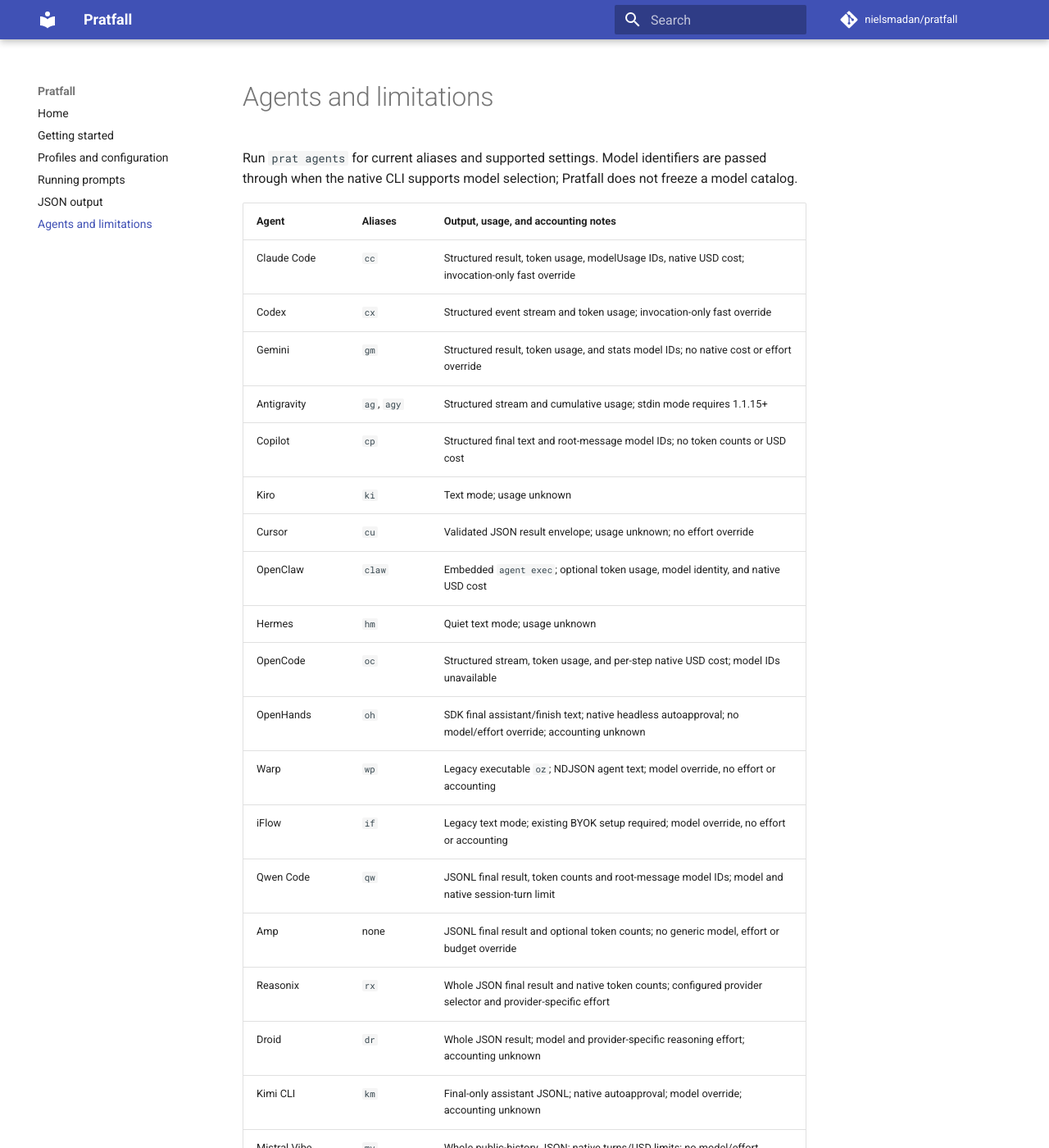
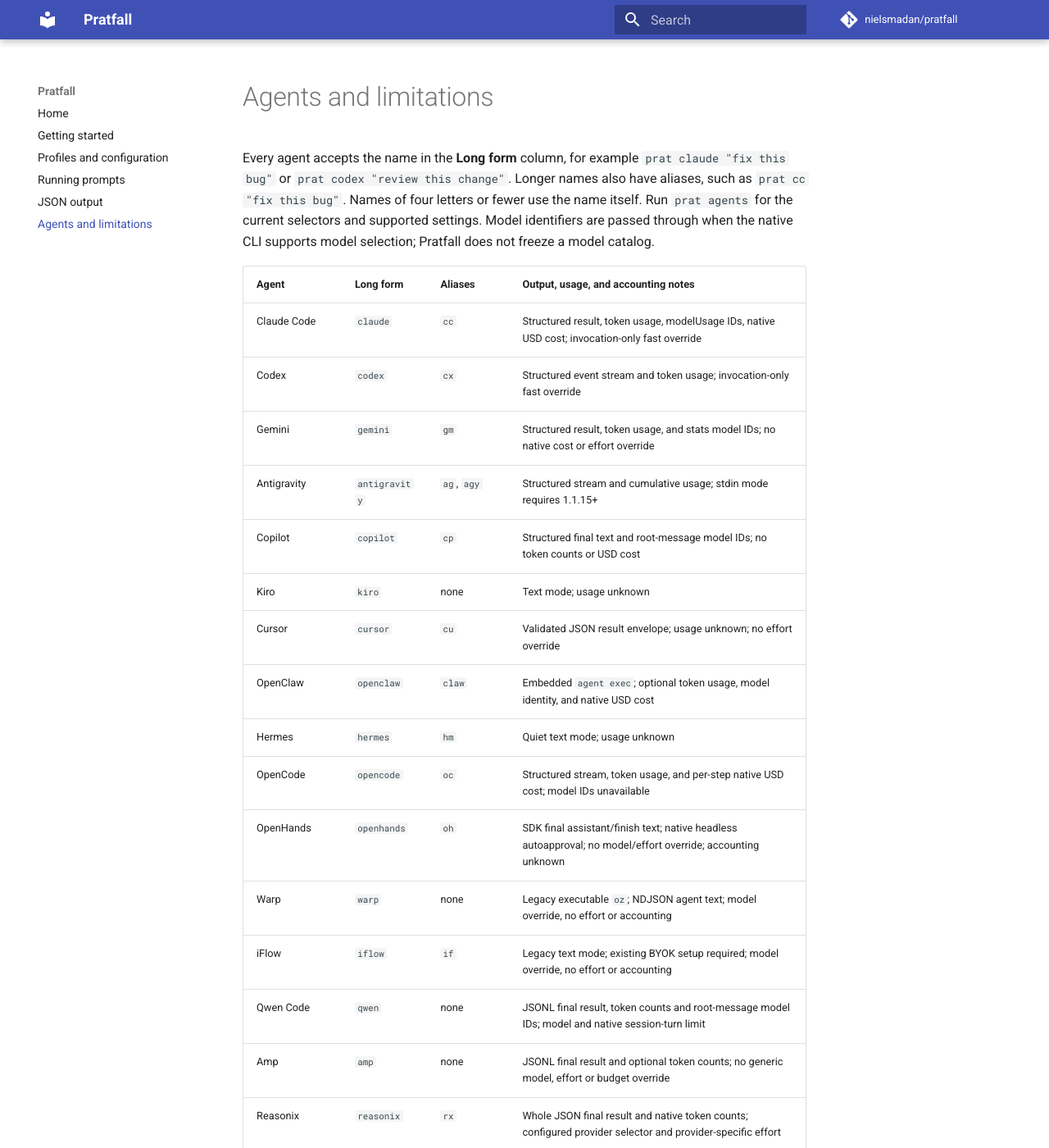
Before and after one commit to nielsmadan/pratfall, an MkDocs documentation site: the page built from docs/user/agents.md, in a window 1280 px wide and 1400 px high. Shown: the whole window at 82% size. Built offline with MkDocs 1.6.1 and Material for MkDocs 9.7.7, drawn with Linux system fonts in a browser that asks for light colours; comment, search, counter and statistics services are not loaded; some of the changed text lies outside the part shown.

Commit message:
feat: simplify agent selectors

```diff
--- a/docs/user/agents.md
+++ b/docs/user/agents.md
@@ -1,32 +1,35 @@
 # Agents and limitations
 
-Run `prat agents` for current aliases and supported settings. Model identifiers are passed through
-when the native CLI supports model selection; Pratfall does not freeze a model catalog.
+Every agent accepts the name in the **Long form** column, for example `prat claude "fix this bug"`
+or `prat codex "review this change"`. Longer names also have aliases, such as `prat cc "fix this bug"`.
+Names of four letters or fewer use the name itself. Run `prat agents` for the current selectors and
+supported settings. Model identifiers are passed through when the native CLI supports model
+selection; Pratfall does not freeze a model catalog.
 
-| Agent | Aliases | Output, usage, and accounting notes |
-| --- | --- | --- |
-| Claude Code | `cc` | Structured result, token usage, modelUsage IDs, native USD cost; invocation-only fast override |
-| Codex | `cx` | Structured event stream and token usage; invocation-only fast override |
-| Gemini | `gm` | Structured result, token usage, and stats model IDs; no native cost or effort override |
-| Antigravity | `ag`, `agy` | Structured stream and cumulative usage; stdin mode requires 1.1.15+ |
-| Copilot | `cp` | Structured final text and root-message model IDs; no token counts or USD cost |
-| Kiro | `ki` | Text mode; usage unknown |
-| Cursor | `cu` | Validated JSON result envelope; usage unknown; no effort override |
-| OpenClaw | `claw` | Embedded `agent exec`; optional token usage, model identity, and native USD cost |
-| Hermes | `hm` | Quiet text mode; usage unknown |
-| OpenCode | `oc` | Structured stream, token usage, and per-step native USD cost; model IDs unavailable |
-| OpenHands | `oh` | SDK final assistant/finish text; native headless autoapproval; no model/effort override; accounting unknown |
-| Warp | `wp` | Legacy executable `oz`; NDJSON agent text; model override, no effort or accounting |
-| iFlow | `if` | Legacy text mode; existing BYOK setup required; model override, no effort or accounting |
-| Qwen Code | `qw` | JSONL final result, token counts and root-message model IDs; model and native session-turn limit |
-| Amp | none | JSONL final result and optional token counts; no generic model, effort or budget override |
-| Reasonix | `rx` | Whole JSON final result and native token counts; configured provider selector and provider-specific effort |
-| Droid | `dr` | Whole JSON result; model and provider-specific reasoning effort; accounting unknown |
-| Kimi CLI | `km` | Final-only assistant JSONL; native autoapproval; model override; accounting unknown |
-| Mistral Vibe | `mv` | Whole public-history JSON; native turns/USD limits; no model/effort override or accounting |
-| Crush | `cr` | Quiet text capture; local run autoapproval; model override; accounting unknown |
-| Devin | `dv` | Print text capture; requires trusted workspace; model override; accounting unknown |
-| Cortex Code / CoCo | `co` | Exec text capture; Snowflake connection required; model/effort/turns; accounting unknown |
+| Agent | Long form | Aliases | Output, usage, and accounting notes |
+| --- | --- | --- | --- |
+| Claude Code | `claude` | `cc` | Structured result, token usage, modelUsage IDs, native USD cost; invocation-only fast override |
+| Codex | `codex` | `cx` | Structured event stream and token usage; invocation-only fast override |
+| Gemini | `gemini` | `gm` | Structured result, token usage, and stats model IDs; no native cost or effort override |
+| Antigravity | `antigravity` | `ag`, `agy` | Structured stream and cumulative usage; stdin mode requires 1.1.15+ |
+| Copilot | `copilot` | `cp` | Structured final text and root-message model IDs; no token counts or USD cost |
+| Kiro | `kiro` | none | Text mode; usage unknown |
+| Cursor | `cursor` | `cu` | Validated JSON result envelope; usage unknown; no effort override |
+| OpenClaw | `openclaw` | `claw` | Embedded `agent exec`; optional token usage, model identity, and native USD cost |
+| Hermes | `hermes` | `hm` | Quiet text mode; usage unknown |
+| OpenCode | `opencode` | `oc` | Structured stream, token usage, and per-step native USD cost; model IDs unavailable |
+| OpenHands | `openhands` | `oh` | SDK final assistant/finish text; native headless autoapproval; no model/effort override; accounting unknown |
+| Warp | `warp` | none | Legacy executable `oz`; NDJSON agent text; model override, no effort or accounting |
+| iFlow | `iflow` | `if` | Legacy text mode; existing BYOK setup required; model override, no effort or accounting |
+| Qwen Code | `qwen` | none | JSONL final result, token counts and root-message model IDs; model and native session-turn limit |
+| Amp | `amp` | none | JSONL final result and optional token counts; no generic model, effort or budget override |
+| Reasonix | `reasonix` | `rx` | Whole JSON final result and native token counts; configured provider selector and provider-specific effort |
+| Droid | `droid` | `dr` | Whole JSON result; model and provider-specific reasoning effort; accounting unknown |
+| Kimi CLI | `kimi` | none | Final-only assistant JSONL; native autoapproval; model override; accounting unknown |
+| Mistral Vibe | `vibe` | none | Whole public-history JSON; native turns/USD limits; no model/effort override or accounting |
+| Crush | `crush` | `cr` | Quiet text capture; local run autoapproval; model override; accounting unknown |
+| Devin | `devin` | `dv` | Print text capture; requires trusted workspace; model override; accounting unknown |
+| Cortex Code / CoCo | `cortex` | `co` | Exec text capture; Snowflake connection required; model/effort/turns; accounting unknown |
 
 Kiro's invocation-scoped `--model` and `--` delimiter behavior are supported from static inspection
 of the official 2.21.2 package and its Clap 4.5.60 parser. Kiro was not live-tested for this claim.
--- a/pyproject.toml
+++ b/pyproject.toml
@@ -85,6 +85,7 @@
 [tool.hatch.build.targets.sdist]
 include = [
     "src/pratfall",
+    "assets",
     "tests",
     "scripts",
     "examples",
```
Also changed, not shown: README.md (+7 -3 lines), docs/user/index.md (+3 -2 lines), docs/user/profiles.md (+10 -5 lines), assets/logo.svg (added), 12 other files.
